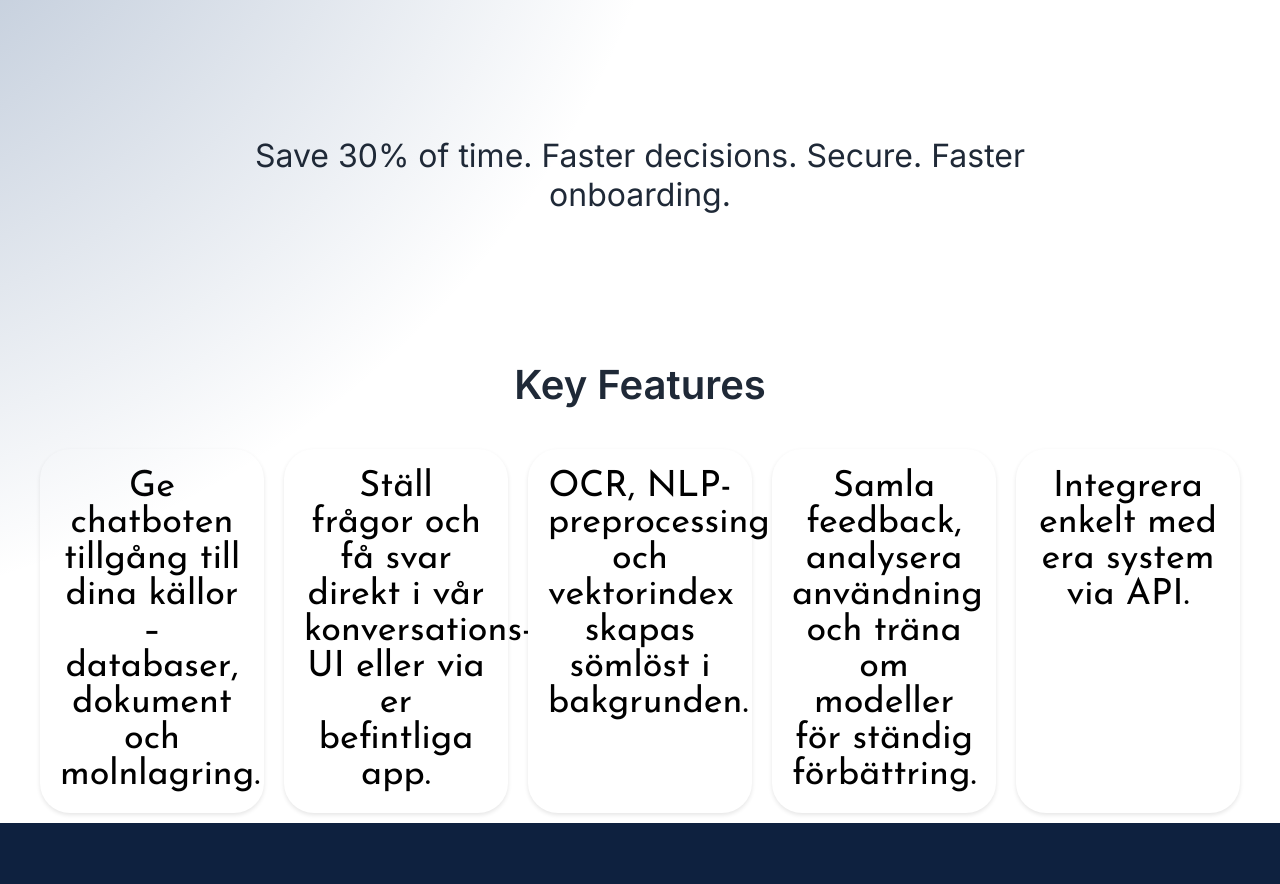
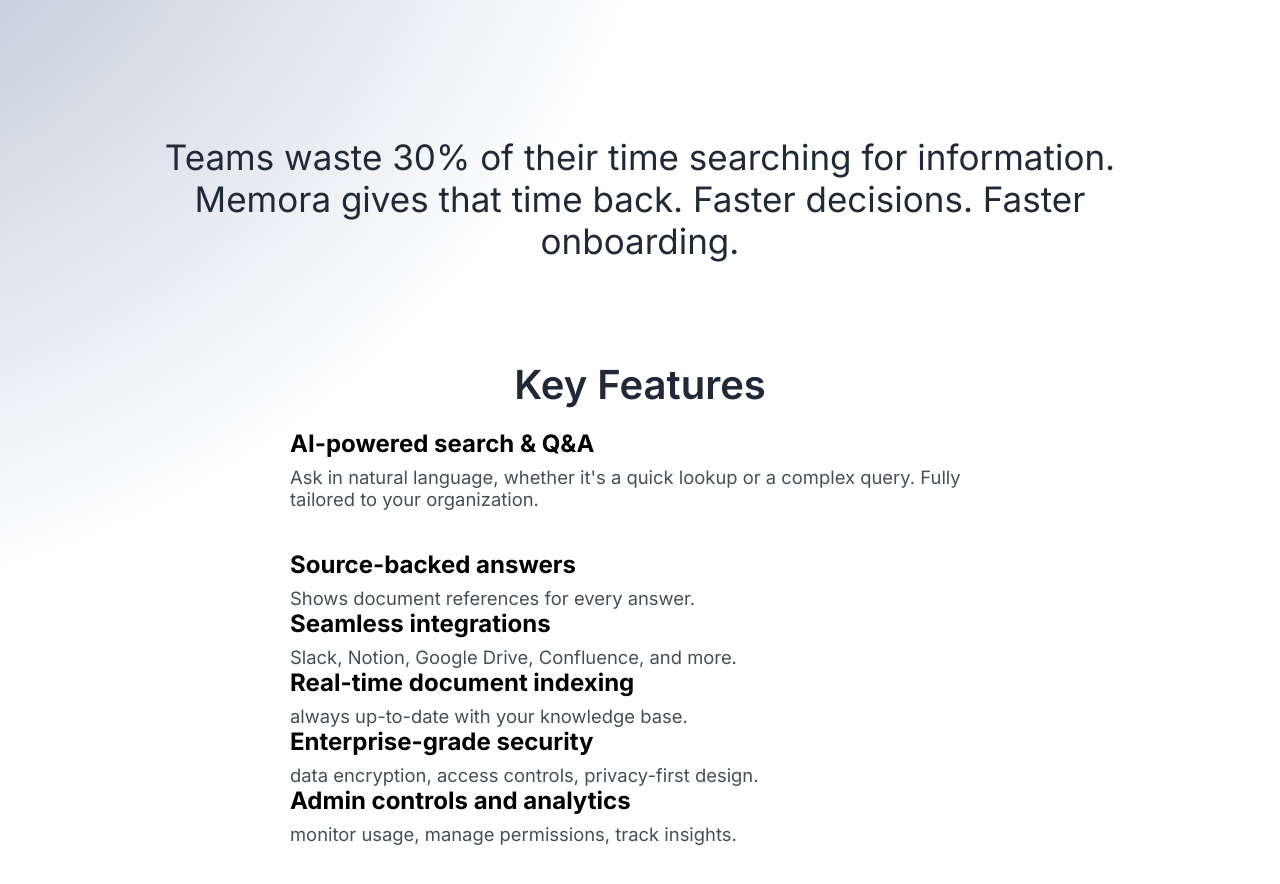
Before and after one commit to benhuralmedom/memora-website, a Next.js app: page / in a window 1280 px wide. Shown: the part 820-1704 px from the top of the page. After the commit the page ends 1665 px from the top, so only its background shows below. Built offline with nearby package versions, Linux system fonts and the light colour scheme.

Commit message:
key features bottom of the page, looks ugly

```diff
--- a/src/app/hem.module.css
+++ b/src/app/hem.module.css
@@ -58,6 +58,7 @@
   background-color: var(--color-gray-200);
   width: 1506px;
   height: 2379px;
+  z-index: -1;
 }
 .hemInner {
   position: absolute;
@@ -162,21 +163,8 @@
   display: flex;
   justify-content: space-between;
   text-align: center;
-    margin: 0 180px;
-
-}
-.problemText,
-.solutionText {
-  flex: 1;
-  margin: 0 20px;
-}
-
-.problemText {
-  text-align: left;
-}
-
-.solutionText {
-  text-align: right;
+  margin: 0 110px;
+  font-size: 35px;
 }
 .hemChild8,
 .hemChild9,
@@ -241,6 +229,8 @@
   text-align: center;
   margin-top: 1000px;
   margin-bottom: 20px;
+  position: relative;
+  z-index: 1;
 }
 .component2Child {
   position: absolute;
@@ -461,6 +451,7 @@
   );
   width: 1440px;
   height: 350px;
+  z-index: -1; /* ensure background layer */
 }
 .hemChild12,
 .hemChild13,
@@ -530,6 +521,10 @@
   color: var(--color-darkslateblue);
 }
 
+.buttonContainer {
+  position: relative;
+  z-index: 1;
+}
 
 .hem {
   width: 100%;
@@ -552,19 +547,43 @@
   /* Optional: add padding or max-width if you want it not flush with the edge */
 }
 
-.featuresGrid {
-  display: grid;
-  grid-template-columns: repeat(auto-fit, minmax(200px, 1fr));
-  gap: 20px;
-  max-width: 1200px;
-  margin: 40px auto;
-  text-align: center;
+.featuresSection {
+  max-width: 700px;
+  margin: 0 auto;
+  text-align: left;
 }
 
-.featureBox {
-  background-color: var(--color-white);
-  border-radius: var(--br-30);
-  padding: 20px;
-  font-family: var(--font-josefin-sans);
-  box-shadow: 0 2px 4px rgba(0, 0, 0, 0.1);
+.featuresTitle {
+  font-size: 3rem;
+  font-weight: 700;
+  margin-bottom: 2.5rem;
 }
+
+.featureItem {
+  margin-bottom: 2.5rem;
+}
+
+.featureName {
+  font-size: 1.5rem;
+  font-weight: 700;
+}
+
+.featureDesc {
+  font-size: 1.15rem;
+  color: #444f5a;
+  margin-top: 0.5rem;
+}
+
+.hemChild,
+.hemItem,
+.hemChild8,
+.hemChild9,
+.hemChild10,
+.rectangleDiv {
+  z-index: -1;
+}
+
+.featuresList, .featuresGrid {
+  position: relative;
+  z-index: 2;
+}
--- a/src/app/hem.tsx
+++ b/src/app/hem.tsx
@@ -26,27 +26,48 @@
           Instantly search, retrieve, and interact with internal data (like documents, wikis, databases) securely.
         </p>
       </div>
-      <div className={styles.vlkommenTillFramtiden}> Save 30% of time. Faster decisions. Secure. Faster onboarding.
+      <div className={styles.vlkommenTillFramtiden}>
+          Teams waste 30% of their time searching for information.<br/>
+          Memora gives that time back. Faster decisions. Faster onboarding.
       </div>
       <div className={styles.sFungerarDet}>Key Features</div>
-      <div className={styles.featuresGrid}>
-        <div className={styles.featureBox}>
-          Ge chatboten tillgång till dina källor – databaser, dokument och
-          molnlagring.
+      <div className={styles.featuresSection}>
+        <div className={styles.featureItem}>
+          <div>
+            <div className={styles.featureName}>AI-powered search & Q&A</div>
+            <div className={styles.featureDesc}>Ask in natural language, whether it's a quick lookup or a complex query. Fully tailored to your organization.</div>
+          </div>
         </div>
-        <div className={styles.featureBox}>
-          Ställ frågor och få svar direkt i vår konversations-UI eller via er
-          befintliga app.
+        <div className={styles.featuresSection}>
+          <div>
+            <div className={styles.featureName}>Source-backed answers</div>
+            <div className={styles.featureDesc}>Shows document references for every answer.</div>
+          </div>
         </div>
-        <div className={styles.featureBox}>
-          OCR, NLP-preprocessing och vektorindex skapas sömlöst i bakgrunden.
+        <div className={styles.featuresSection}>
+          <div>
+            <div className={styles.featureName}>Seamless integrations </div>
+            <div className={styles.featureDesc}>Slack, Notion, Google Drive, Confluence, and more.</div>
+          </div>
         </div>
-        <div className={styles.featureBox}>
-          Samla feedback, analysera användning och träna om modeller för
-          ständig förbättring.
+        <div className={styles.featuresSection}>
+          <div>
+            <div className={styles.featureName}>Real-time document indexing </div>
+            <div className={styles.featureDesc}>always up-to-date with your knowledge base.</div>
+          </div>
         </div>
-        <div className={styles.featureBox}>Integrera enkelt med era system via API.</div>
-        <div className={styles.featureBox}>Anpassningsbar till er verksamhet och processer.</div>
+        <div className={styles.featuresSection}>
+          <div>
+            <div className={styles.featureName}>Enterprise-grade security</div>
+            <div className={styles.featureDesc}>data encryption, access controls, privacy-first design.</div>
+          </div>
+        </div>
+        <div className={styles.featuresSection}>
+          <div>
+            <div className={styles.featureName}>Admin controls and analytics </div>
+            <div className={styles.featureDesc}>monitor usage, manage permissions, track insights.</div>
+          </div>
+        </div>
       </div>
       <div className={styles.buttonContainer}>
         <div className={styles.component7}>
```
